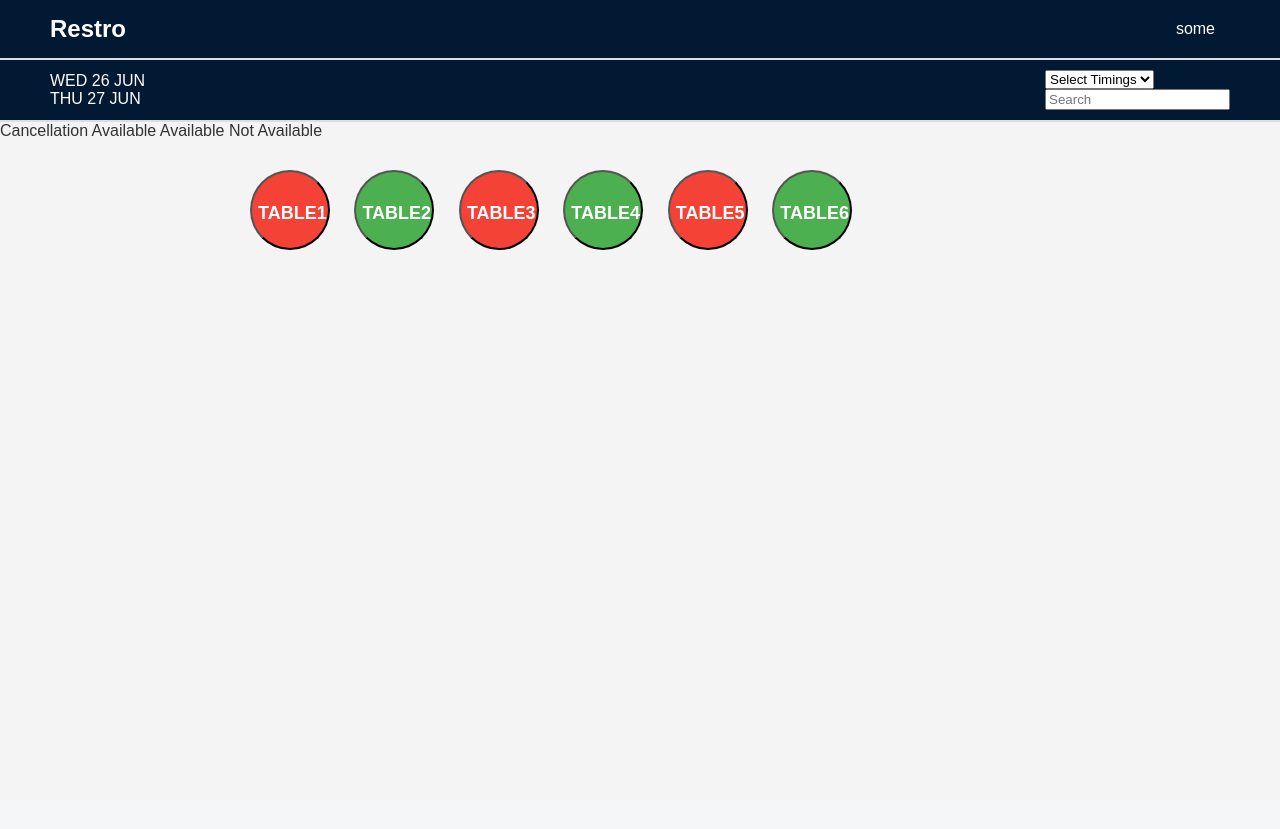
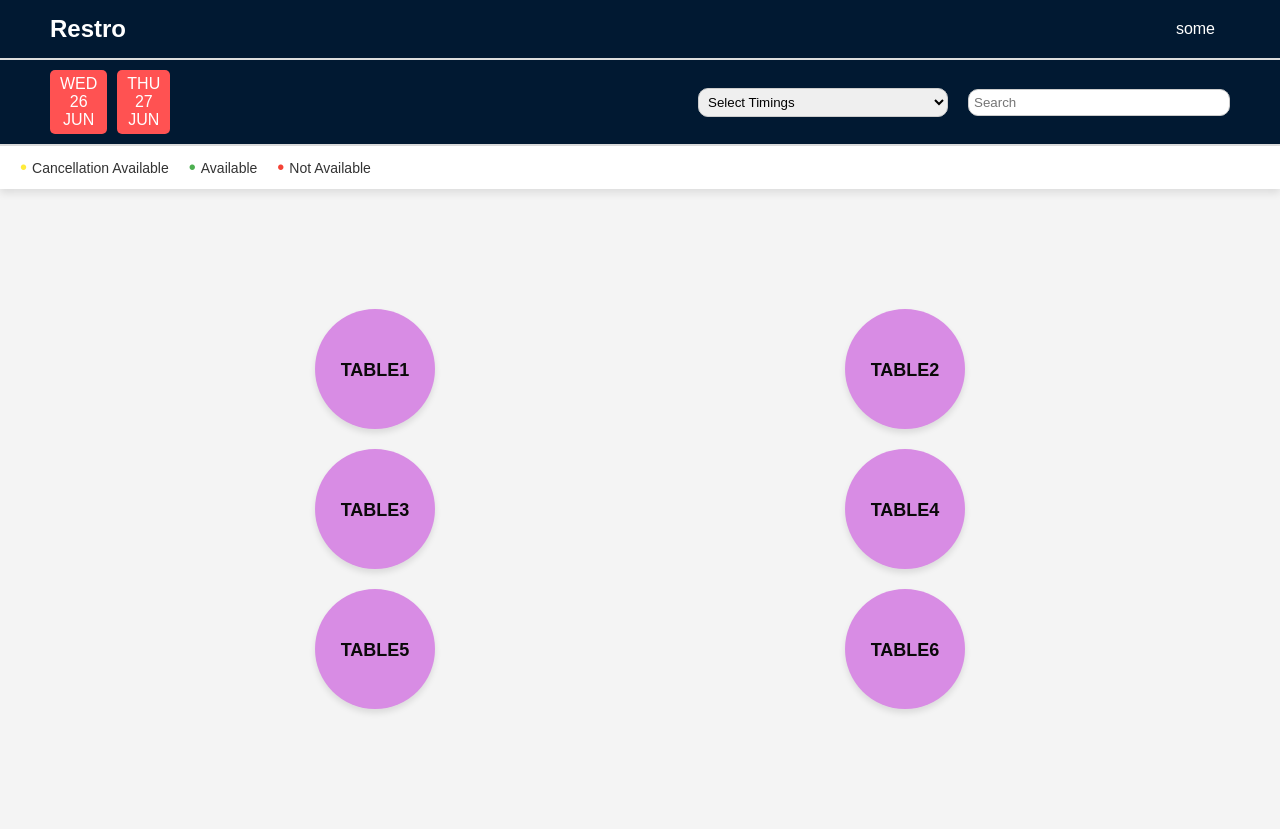
Before and after one commit to Pav125/RestroReserve, a Django app: page /status in a window 1280 px wide. Before the commit the page ends 250 px from the top, so only its background shows below. Run offline with Django 5.2, Linux system fonts and the light colour scheme.

Commit message:
updating

```diff
--- a/Bookings/static/Bookings/styles.css
+++ b/Bookings/static/Bookings/styles.css
@@ -42,43 +42,136 @@ nav .brand {
     color: white;
     text-decoration: none;
 }
+.nav-date {
+    display: flex;
+}
+
+.date-box {
+    display: flex;
+    flex-direction: column;
+    align-items: center;
+    background-color: #ff5252;
+    color: #fff;
+    padding: 5px 10px;
+    margin-right: 10px;
+    border-radius: 5px;
+}
+
+.day, .date, .month {
+    display: block;
+}
+
+.nav-controls {
+    display: flex;
+    align-items: center;
+}
+
+.nav-control {
+    margin-left: 20px;
+}
+
+.nav-control select, .nav-control input {
+    padding: 5px;
+    border: 1px solid #ccc;
+    border-radius: 10px;
+    width: 250px;
+}
+.nav-footer {
+    display: flex;
+    justify-content: flex-start;
+    align-items: center;
+    background-color: #fff;
+    padding: 10px 20px;
+    box-shadow: 0 4px 8px rgba(0, 0, 0, 0.1);
+}
+
+.indicator {
+    display: flex;
+    align-items: center;
+    margin-right: 20px;
+    font-size: 14px;
+}
+
+.indicator.cancellation::before {
+    content: '•';
+    color: #ffeb3b;
+    font-size: 20px;
+    margin-right: 5px;
+}
+
+.indicator.available::before {
+    content: '•';
+    color: #4caf50;
+    font-size: 20px;
+    margin-right: 5px;
+}
+
+.indicator.fast-filling::before {
+    content: '•';
+    color: #f44336;
+    font-size: 20px;
+    margin-right: 5px;
+}
+
 
 .container {
-    max-width: 800px;
+    max-height: 100%;
+    max-width: 100%;
     margin: 0 auto;
+    padding: 100px;
+    /* background-color: #fff;
+    box-shadow: 0 4px 8px rgba(0, 0, 0, 0.1); */
+    border-radius: 10px;
+}
+.table-container {
+    display: grid;
+    grid-template-columns: repeat(2, 1fr);
+    gap: 20px;
+    justify-items: center;
+    align-items: center;
     padding: 20px;
 }
-
 .table-status-available {
-    display: inline-block;
-    width: 80px;
-    height: 80px;
+    width: 120px;
+    height: 120px;
     border-radius: 50%;
-    margin: 10px;
     font-size: 18px;
-    line-height: 80px;
+    line-height: 120px;
     text-align: center;
-    color: #fff;
+    color: #0a0909;
     font-weight: bold;
     text-transform: uppercase;
-    background-color: #4CAF50;
-    /* Green */
+    border: none;
+    cursor: pointer;
+    transition: background-color 0.3s ease, transform 0.3s ease, box-shadow 0.3s ease;
+    box-shadow: 0 4px 6px rgba(0, 0, 0, 0.1);
+    background-color: #d88ce4; /* Green */
 }
-
 .table-status-not-available {
-    display: inline-block;
-    width: 80px;
-    height: 80px;
+    width: 120px;
+    height: 120px;
     border-radius: 50%;
-    margin: 10px;
     font-size: 18px;
-    line-height: 80px;
+    line-height: 120px;
     text-align: center;
-    color: #fff;
+    color: #0b0a0a;
     font-weight: bold;
     text-transform: uppercase;
-    background-color: #f44336;
-    /* Red */
+    border: none;
+    cursor: pointer;
+    transition: background-color 0.3s ease, transform 0.3s ease, box-shadow 0.3s ease;
+    box-shadow: 0 4px 6px rgba(0, 0, 0, 0.1);
+    background-color: #d88ce4; /* Red */
+}
+.table-status-available:hover {
+    background-color: #45a049; /* Darker green */
+    transform: scale(1.1);
+    box-shadow: 0 6px 8px rgba(0, 0, 0, 0.15);
+}
+.table-status-not-available:hover {
+    background-color: #f44336; /* Darker red */
+    transform: scale(1.1);
+    box-shadow: 0 6px 8px rgba(0, 0, 0, 0.15);
 }
 
 
```
